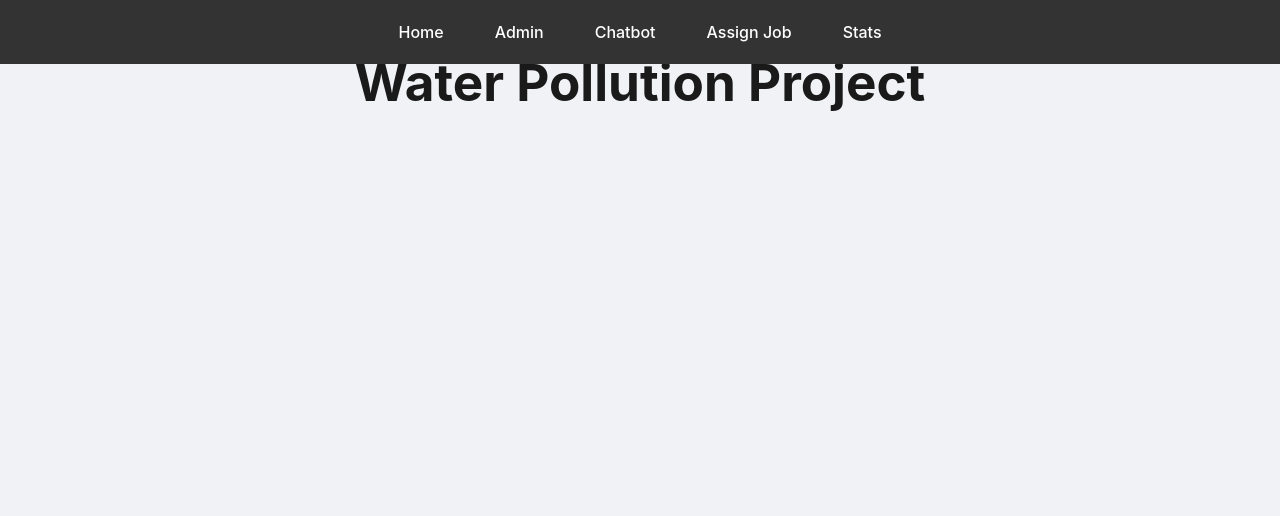
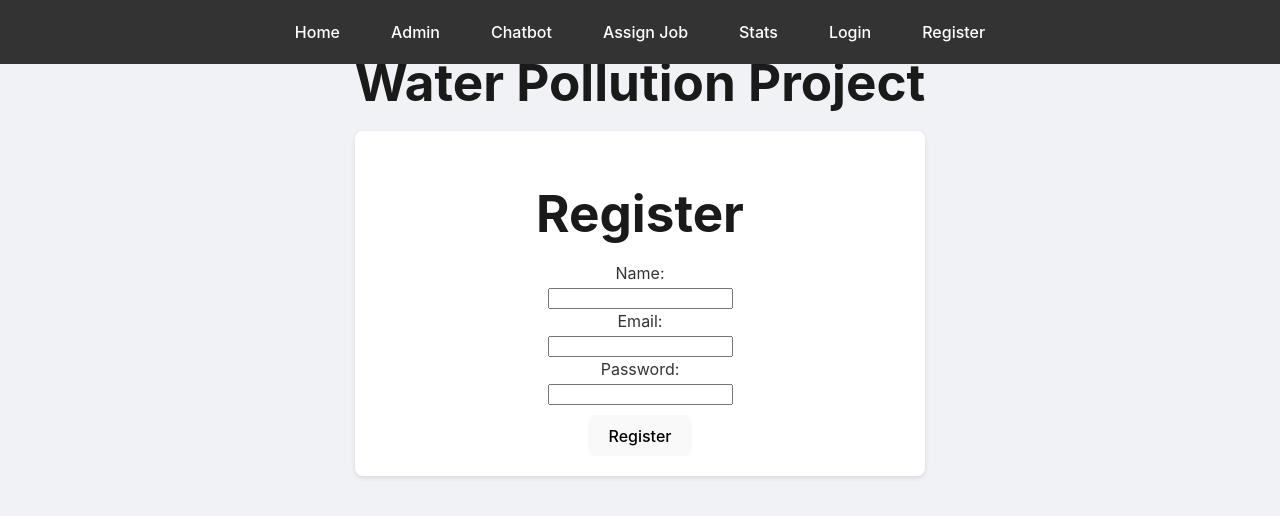
Before and after one commit to iqembulamanzi/frontend, a React (Vite) app: page /register in a window 1280 px wide. Shown: the top 516 px of the page. Built offline with nearby package versions, Linux system fonts and the light colour scheme.

Commit message:
login, register

```diff
--- a/src/App.jsx
+++ b/src/App.jsx
@@ -8,6 +8,8 @@ import Chatbot from './components/Chatbot';
 import AssignJob from './components/AssignJob';
 import Stats from './components/Stats';
 import Home from './components/Home';
+import Login from './components/login';
+import Register from './components/Register';
 
 function App() {
   return (
@@ -22,6 +24,8 @@ function App() {
           <Link to="/chatbot" className="nav-link">Chatbot</Link>
           <Link to="/assign-job" className="nav-link">Assign Job</Link>
           <Link to="/stats" className="nav-link">Stats</Link>
+          <Link to="/login" className="nav-link">Login</Link>
+          <Link to="/register" className="nav-link">Register</Link>
         </nav>
 
         {/* Routing setup */}
@@ -31,6 +35,8 @@ function App() {
           <Route path="/chatbot" element={<Chatbot />} />
           <Route path="/assign-job" element={<AssignJob />} />
           <Route path="/stats" element={<Stats />} />
+          <Route path="/login" element={<Login />} />
+          <Route path="/register" element={<Register />} />
         </Routes>
       </div>
     </Router>
--- /dev/null
+++ b/src/components/Login.jsx
@@ -0,0 +1,41 @@
+import React, { useState } from "react";
+
+const Login = () => {
+  const [email, setEmail] = useState("");
+  const [password, setPassword] = useState("");
+
+  const handleLogin = (e) => {
+    e.preventDefault();
+    console.log("Login with:", { email, password });
+    // TODO: send to backend API
+  };
+
+  return (
+    <div style={{ padding: "20px" }}>
+      <h1>Login</h1>
+      <form onSubmit={handleLogin}>
+        <div>
+          <label>Email:</label><br />
+          <input
+            type="email"
+            value={email}
+            onChange={(e) => setEmail(e.target.value)}
+            required
+          />
+        </div>
+        <div>
+          <label>Password:</label><br />
+          <input
+            type="password"
+            value={password}
+            onChange={(e) => setPassword(e.target.value)}
+            required
+          />
+        </div>
+        <button type="submit" style={{ marginTop: "10px" }}>Login</button>
+      </form>
+    </div>
+  );
+};
+
+export default Login;
--- /dev/null
+++ b/src/components/Register.jsx
@@ -0,0 +1,63 @@
+import React, { useState } from "react";
+
+const Register = () => {
+  const [formData, setFormData] = useState({
+    name: "",
+    email: "",
+    password: "",
+  });
+
+  const handleChange = (e) => {
+    setFormData({
+      ...formData,
+      [e.target.name]: e.target.value,
+    });
+  };
+
+  const handleRegister = (e) => {
+    e.preventDefault();
+    console.log("Register with:", formData);
+    // TODO: send to backend API
+  };
+
+  return (
+    <div style={{ padding: "20px" }}>
+      <h1>Register</h1>
+      <form onSubmit={handleRegister}>
+        <div>
+          <label>Name:</label><br />
+          <input
+            type="text"
+            name="name"
+            value={formData.name}
+            onChange={handleChange}
+            required
+          />
+        </div>
+        <div>
+          <label>Email:</label><br />
+          <input
+            type="email"
+            name="email"
+            value={formData.email}
+            onChange={handleChange}
+            required
+          />
+        </div>
+        <div>
+          <label>Password:</label><br />
+          <input
+            type="password"
+            name="password"
+            value={formData.password}
+            onChange={handleChange}
+            required
+          />
+        </div>
+        <button type="submit" style={{ marginTop: "10px" }}>Register</button>
+      </form>
+    </div>
+  );
+};
+
+export default Register;
```
